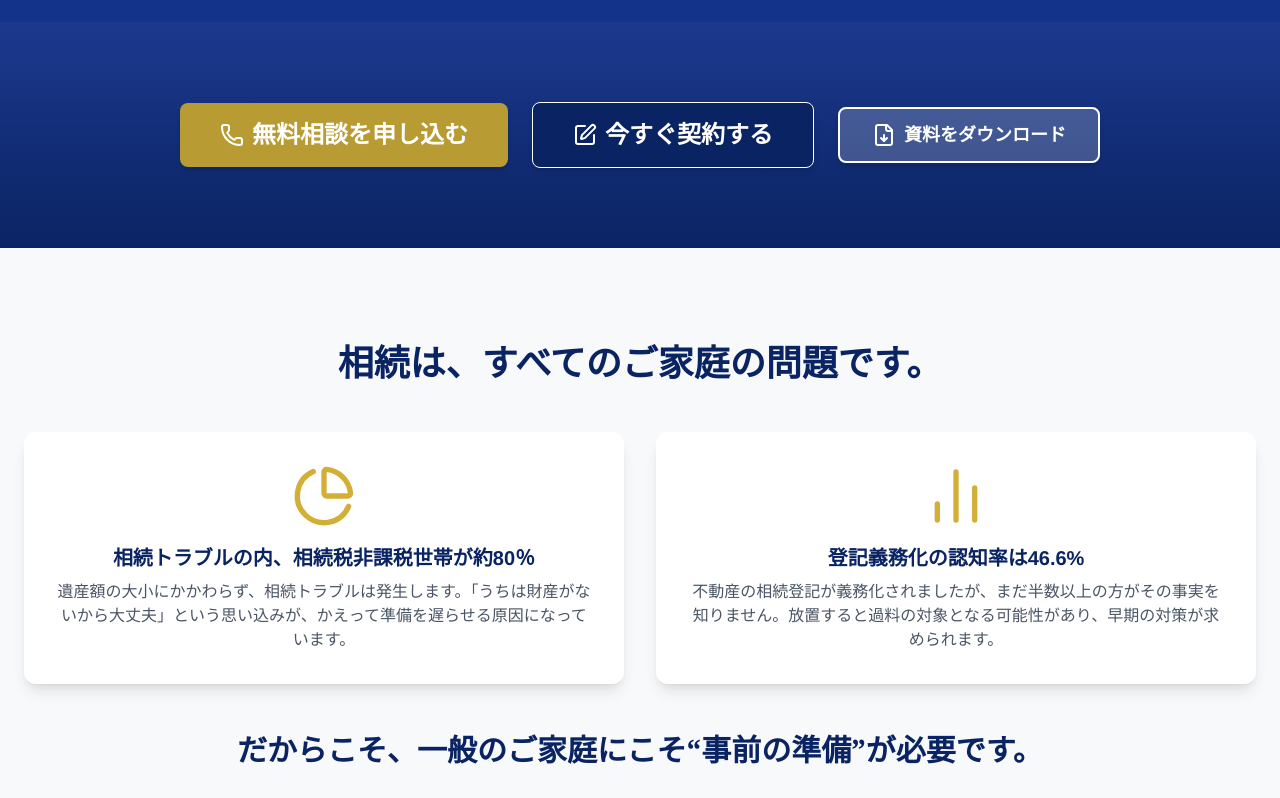
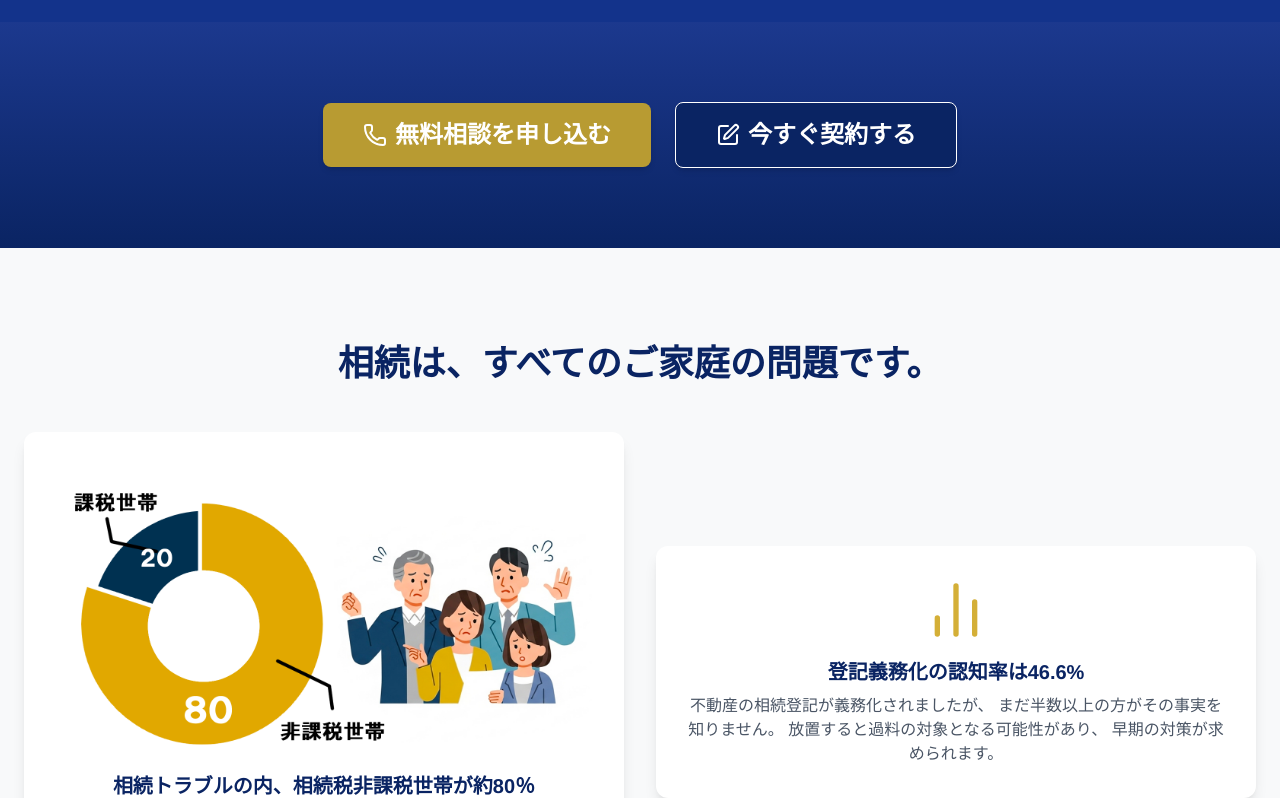
Before and after one commit to nabe7855/chuo-souzoku, a Next.js app: page / in a window 1280 px wide. Shown: the part 874-1672 px from the top of the page. Built offline with nearby package versions, Linux system fonts and the light colour scheme.

Commit message:
🐛 相続トラブル画像差し込み

```diff
--- a/components/sections/BackgroundSection.tsx
+++ b/components/sections/BackgroundSection.tsx
@@ -1,4 +1,5 @@
-import { BarChart2, PieChart } from "lucide-react";
+import { BarChart2 } from "lucide-react";
+import Image from "next/image";
 import React from "react";
 import Card from "../ui/Card";
 
@@ -6,35 +7,54 @@ const BackgroundSection: React.FC = () => {
   return (
     <section className="py-16 md:py-24 bg-light-gray">
       <div className="container mx-auto px-6">
-        {/* ✅ タイトル部分：改行を禁止 */}
+        {/* タイトル */}
         <div className="text-center mb-12">
           <h2 className="text-2xl sm:text-3xl md:text-4xl font-bold text-navy whitespace-nowrap">
             相続は、すべてのご家庭の問題です。
           </h2>
         </div>
 
+        {/* コンテンツ */}
         <div className="grid md:grid-cols-2 gap-8 items-center">
+          {/* 左側 */}
           <Card className="text-center">
-            <PieChart className="w-16 h-16 text-gold mx-auto mb-4" />
+            <div className="flex justify-center mb-4">
+              <Image
+                src="/イメージ1.png" // publicフォルダ内のファイル名
+                alt="相続トラブルの非課税世帯割合"
+                width={450}
+                height={300}
+                className="object-contain w-full h-auto"
+                priority
+              />
+            </div>
+
             <h3 className="text-xl font-bold text-navy mb-2">
               相続トラブルの内、相続税非課税世帯が約80％
             </h3>
             <p className="text-gray-600">
-              遺産額の大小にかかわらず、相続トラブルは発生します。「うちは財産がないから大丈夫」という思い込みが、かえって準備を遅らせる原因になっています。
+              遺産額の大小にかかわらず、相続トラブルは発生します。
+              「うちは財産がないから大丈夫」という思い込みが、
+              かえって準備を遅らせる原因になっています。
             </p>
           </Card>
 
+          {/* 右側 */}
           <Card className="text-center">
             <BarChart2 className="w-16 h-16 text-gold mx-auto mb-4" />
             <h3 className="text-xl font-bold text-navy mb-2">
               登記義務化の認知率は46.6%
             </h3>
             <p className="text-gray-600">
-              不動産の相続登記が義務化されましたが、まだ半数以上の方がその事実を知りません。放置すると過料の対象となる可能性があり、早期の対策が求められます。
+              不動産の相続登記が義務化されましたが、
+              まだ半数以上の方がその事実を知りません。
+              放置すると過料の対象となる可能性があり、
+              早期の対策が求められます。
             </p>
           </Card>
         </div>
 
+        {/* フッター */}
         <div className="text-center mt-12">
           <p className="font-serif text-2xl md:text-3xl text-navy font-bold">
             だからこそ、一般のご家庭にこそ“事前の準備”が必要です。
--- a/components/sections/HeroCTA.tsx
+++ b/components/sections/HeroCTA.tsx
@@ -1,5 +1,5 @@
 import { motion } from "framer-motion";
-import { Edit, FileDown, Phone } from "lucide-react";
+import { Edit, Phone } from "lucide-react";
 import React from "react";
 import Button from "../ui/Button";
 
@@ -39,16 +39,6 @@ const HeroCTA: React.FC<HeroCTAProps> = ({
         >
           <Edit size={24} /> 今すぐ契約する
         </Button>
-
-        {/* 資料ダウンロード */}
-        <Button
-          onClick={() => alert("資料ダウンロードの準備中です")}
-          variant="outline"
-          size="md"
-          className="bg-white/20 text-white border-white font-semibold hover:bg-white/30 transition-all duration-300 w-72 md:w-auto"
-        >
-          <FileDown size={24} /> 資料をダウンロード
-        </Button>
       </motion.div>
     </section>
   );
```
Also changed, not shown: public/イメージ1.png (added), public/中央相続事務所.png.
